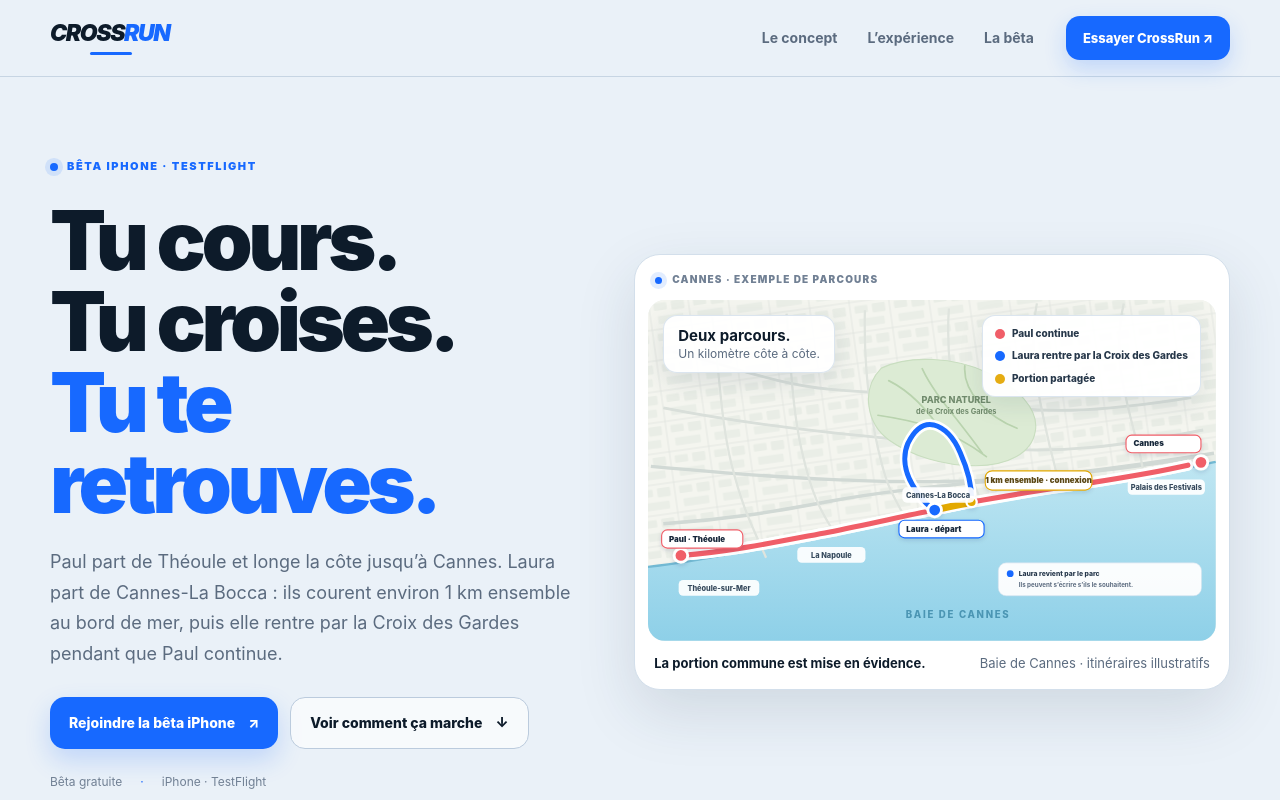
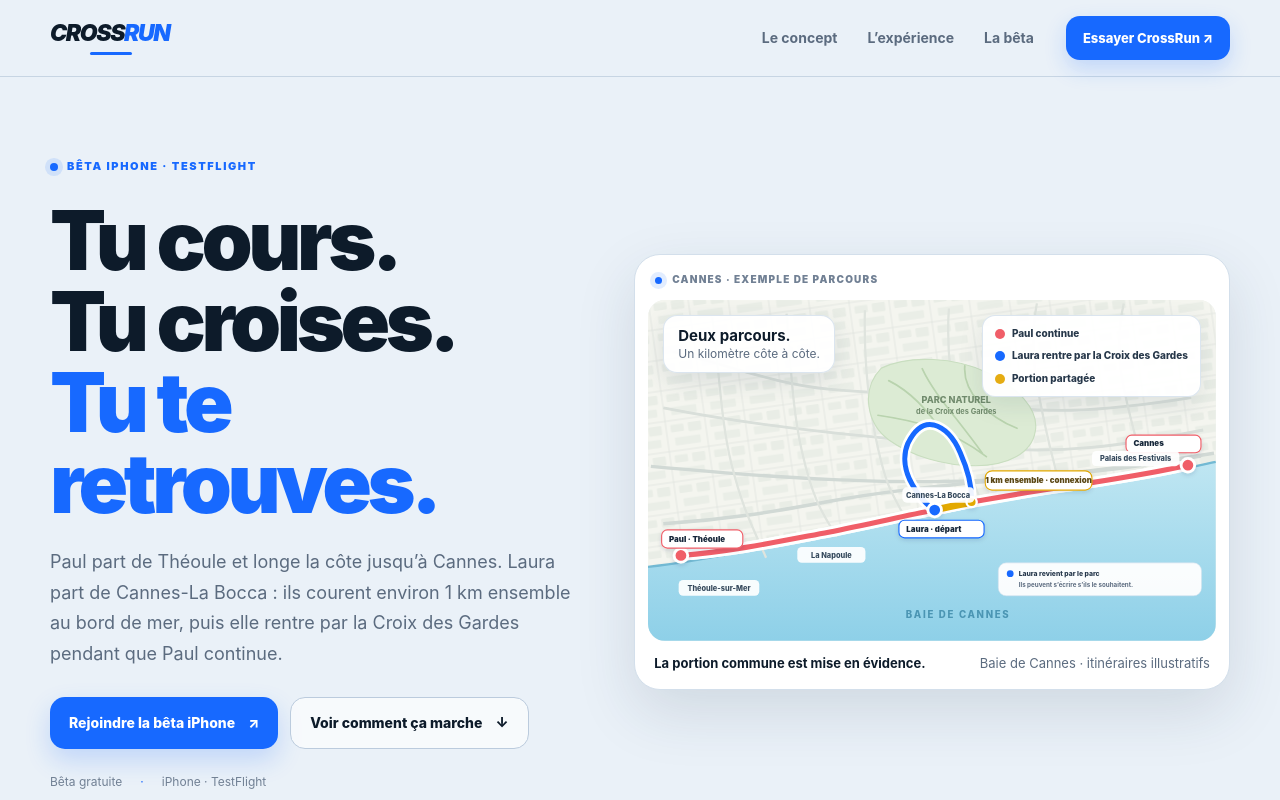
Before and after one commit to bricepic-create/-CrossRun-site, a plain HTML site: page index.html in a window 1280 px wide. Shown: the top 800 px of the page. Drawn offline with Linux system fonts and the light colour scheme.

Commit message:
Align Cannes map endpoint and landmark labels

```diff
--- a/index.html
+++ b/index.html
@@ -84,7 +84,7 @@
               <path d="M505 370C535 363 555 360 570 356" fill="none" stroke="#e3a900" stroke-width="12" stroke-linecap="round"/>
               <g filter="url(#softShadow)">
                 <circle cx="58" cy="450" r="12" fill="#f05e68" stroke="#fff" stroke-width="5"/>
-                <circle cx="974" cy="286" r="12" fill="#f05e68" stroke="#fff" stroke-width="5"/>
+                <circle cx="951" cy="291" r="12" fill="#f05e68" stroke="#fff" stroke-width="5"/>
                 <circle cx="505" cy="370" r="12" fill="#1769ff" stroke="#fff" stroke-width="5"/>
                 <circle cx="570" cy="356" r="9" fill="#e3a900" stroke="#fff" stroke-width="4"/>
                 <rect x="24" y="405" width="143" height="32" rx="10" fill="#fff" stroke="#f05e68" stroke-width="2"/>
@@ -102,8 +102,8 @@
               <text x="323" y="454" fill="#35495c" font-size="13" font-weight="800" text-anchor="middle">La Napoule</text>
               <rect x="448" y="330" width="127" height="27" rx="8" fill="#fff" opacity=".92"/>
               <text x="511" y="348" fill="#35495c" font-size="13" font-weight="800" text-anchor="middle">Cannes-La Bocca</text>
-              <rect x="845" y="316" width="136" height="27" rx="8" fill="#fff" opacity=".92"/>
-              <text x="913" y="334" fill="#35495c" font-size="13" font-weight="800" text-anchor="middle">Palais des Festivals</text>
+              <rect x="782" y="266" width="154" height="27" rx="8" fill="#fff" opacity=".92"/>
+              <text x="859" y="284" fill="#35495c" font-size="13" font-weight="800" text-anchor="middle">Palais des Festivals</text>
               <text x="454" y="560" fill="#4b95b3" font-size="17" font-weight="800" letter-spacing="3">BAIE DE CANNES</text>
               <rect x="617" y="463" width="358" height="58" rx="14" fill="#fff" opacity=".95" stroke="#d3dfeb"/>
               <circle cx="638" cy="482" r="6" fill="#1769ff"/>
```
